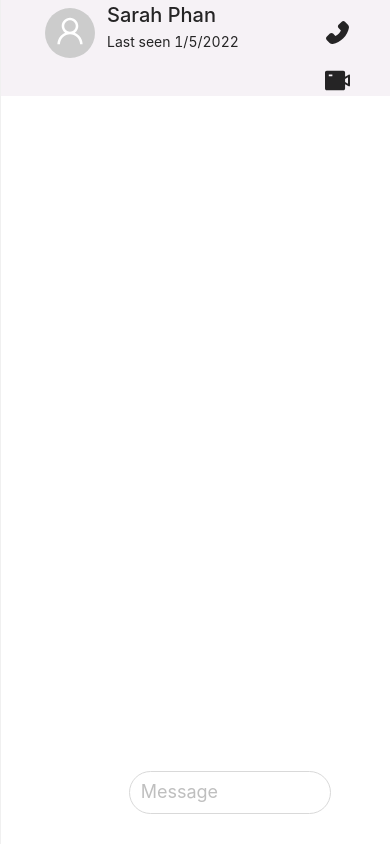
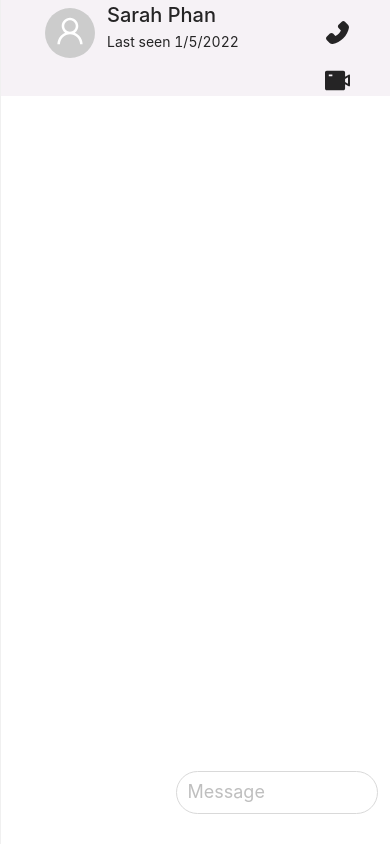
Before and after one commit to Laughing6901/BookSellingWebApp, a React (Create React App) app in the folder Frontend/: page /room/0 in a window 390 px wide. Built offline with nearby package versions, Linux system fonts and the light colour scheme.

Commit message:
responsive input box

```diff
--- a/Frontend/src/Message/style.css
+++ b/Frontend/src/Message/style.css
@@ -47,11 +47,17 @@ body.dark{
     .accountDetail{
         margin-left: 30vw;
     }
+    .inputText .ant-input-affix-wrapper{
+        margin-left: 38%;
+    }
 }
 
 @media screen and (max-width: 992px){
     .accountDetail{
         margin-left: 35vw;
+    }
+    .inputText .ant-input-affix-wrapper{
+        margin-left: 40%;
     }
 }
 
@@ -62,5 +68,7 @@ body.dark{
     .triggerStyle{
         margin-left: 0;
     }
-
+    .inputText .ant-input-affix-wrapper{
+        margin-left: 45%;
+    }
 }
```
